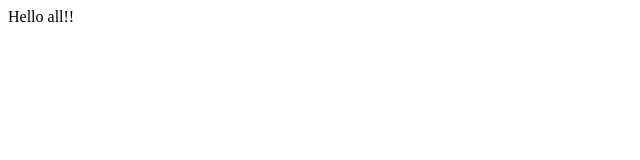
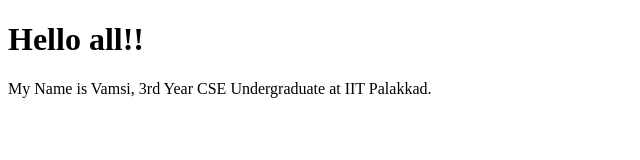
Before and after one commit to PVamsi5/PVamsi5.github.io, a plain HTML site: page index.html in a window 1280 px wide. Shown: the whole page, without its empty margins (0-640 px from the left). Drawn offline with Linux system fonts and the light colour scheme.

Commit message:
more info

```diff
--- a/index.html
+++ b/index.html
@@ -5,6 +5,7 @@
     </head>
 
     <body>
-        Hello all!!
+        <h1>Hello all!!</h1>
+        <p>My Name is Vamsi, 3rd Year CSE Undergraduate at IIT Palakkad.</p>
     </body>
 </html>
```
